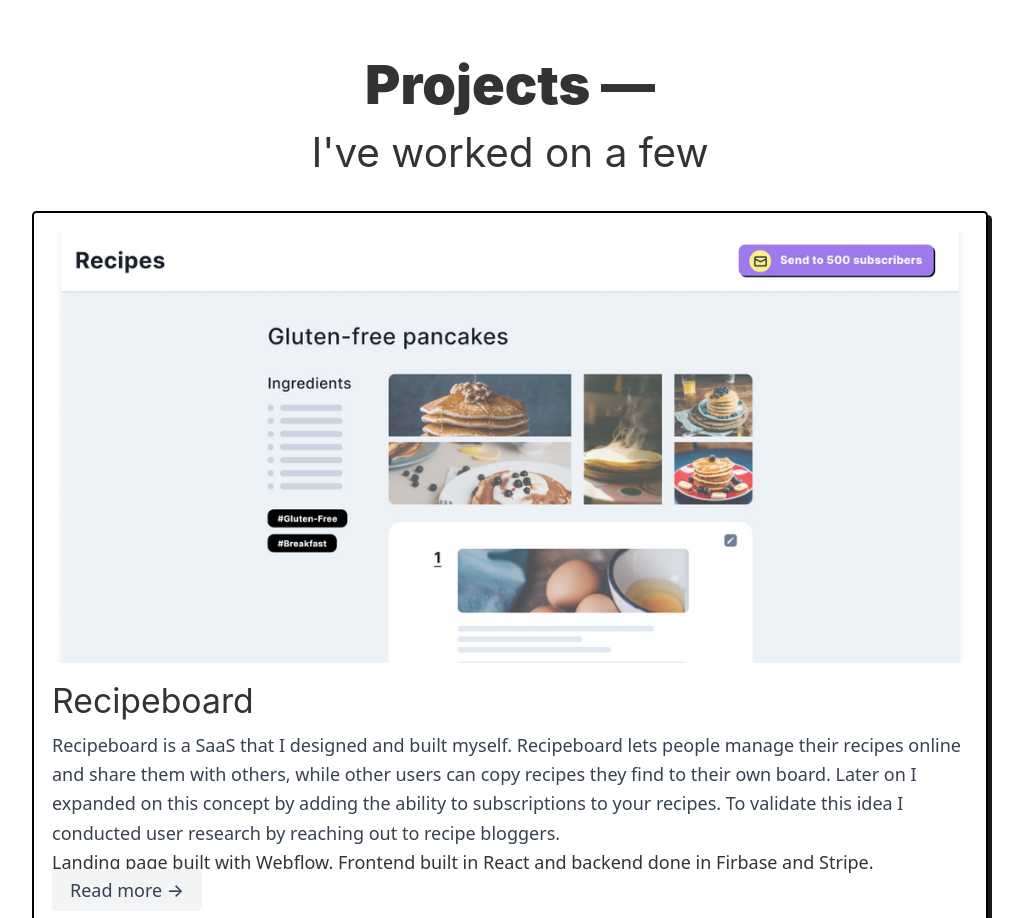
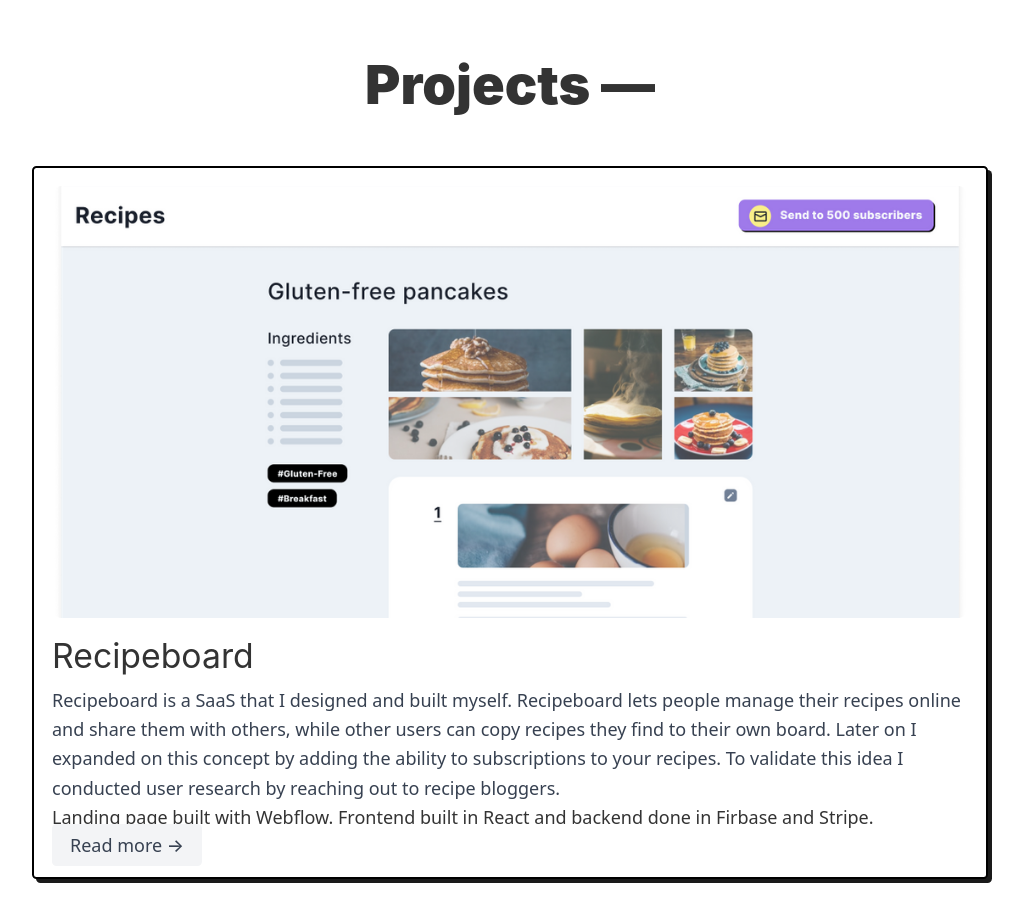
Before and after one commit to toonverbeek/toonverbeek-gatsby, a Gatsby site: page / in a window 1280 px wide. Shown: the part 2480-3398 px from the top of the page, without its empty margins (130-1153 px from the left). Built offline with nearby package versions, Linux system fonts and the light colour scheme; Gatsby itself is replaced by a stand-in of ours.

Commit message:
remove subheader projects

```diff
--- a/src/pages/index.js
+++ b/src/pages/index.js
@@ -196,7 +196,7 @@
     </section>
     <section className="mx-4 my-12 rounded projects">
       <h2 className="mb-4 text-5xl font-black text-center">Projects —</h2>
-      <h3 className="text-4xl text-center">I've worked on a few</h3>
+      {/* <h3 className="text-4xl text-center">I've worked on a few</h3> */}
       <div className="py-8 lg:px-32 ">
         <div className="max-w-4xl p-4 mx-auto bg-white border-2 border-black rounded shadow-flat project">
           <div className="relative mb-4 rounded h-96 project-image-container">
```
